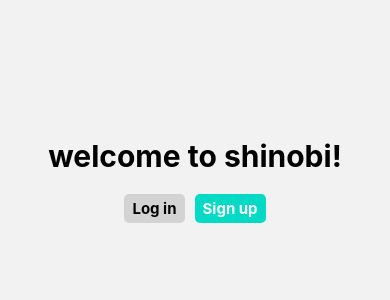
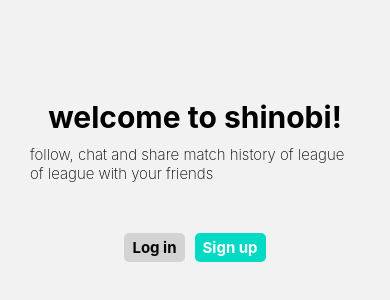
Before and after one commit to rakshithxaloori/shinobi-expo, a React Native app: screen /Welcome in a window 390 px wide. Shown: the part 242-542 px from the top of the page. Built offline with nearby package versions, Linux system fonts and the light colour scheme; what expo-notifications, expo-web-browser, react-native-shimmer-placeholder, sentry-expo would draw is missing.

Commit message:
add subtitle to welcome screen

```diff
--- a/src/components/auth/welcome.js
+++ b/src/components/auth/welcome.js
@@ -6,6 +6,10 @@
   return (
     <View style={styles.container}>
       <Text style={styles.header}>welcome to shinobi!</Text>
+      <Text style={styles.subtitle}>
+        follow, chat and share match history of league of league with your
+        friends
+      </Text>
       <View style={styles.buttons}>
         <TouchableOpacity
           style={[styles.loginTouchable, styles.touchable]}
@@ -30,6 +34,13 @@
 
 const styles = StyleSheet.create({
   header: { fontSize: 30, fontWeight: "bold" },
+  subtitle: {
+    fontSize: 15,
+    paddingHorizontal: 30,
+    paddingTop: 10,
+    paddingBottom: 30,
+    fontWeight: "200",
+  },
   buttonText: { fontWeight: "bold", fontSize: 15 },
   signupText: { color: "white" },
   touchable: {
```
